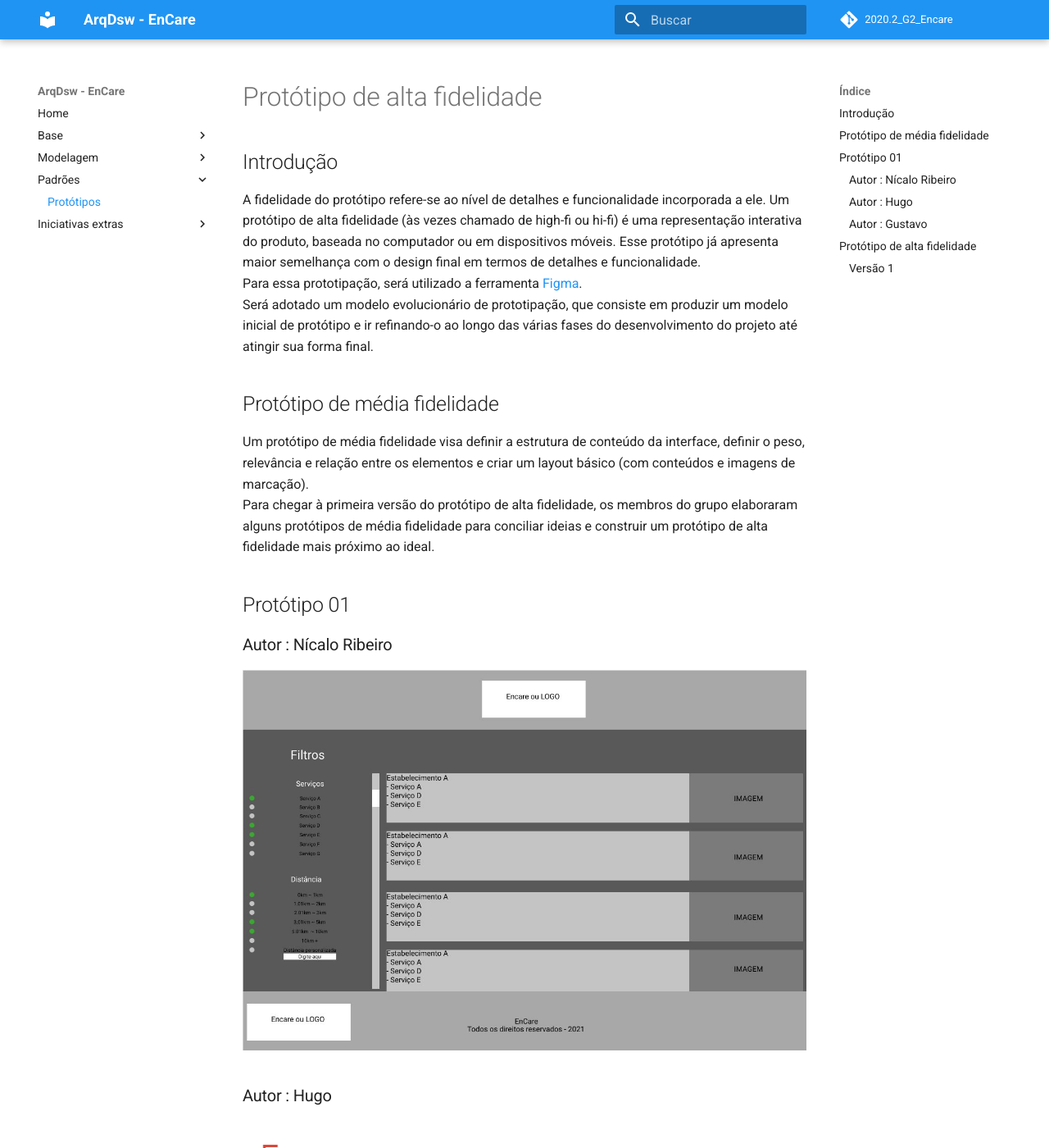
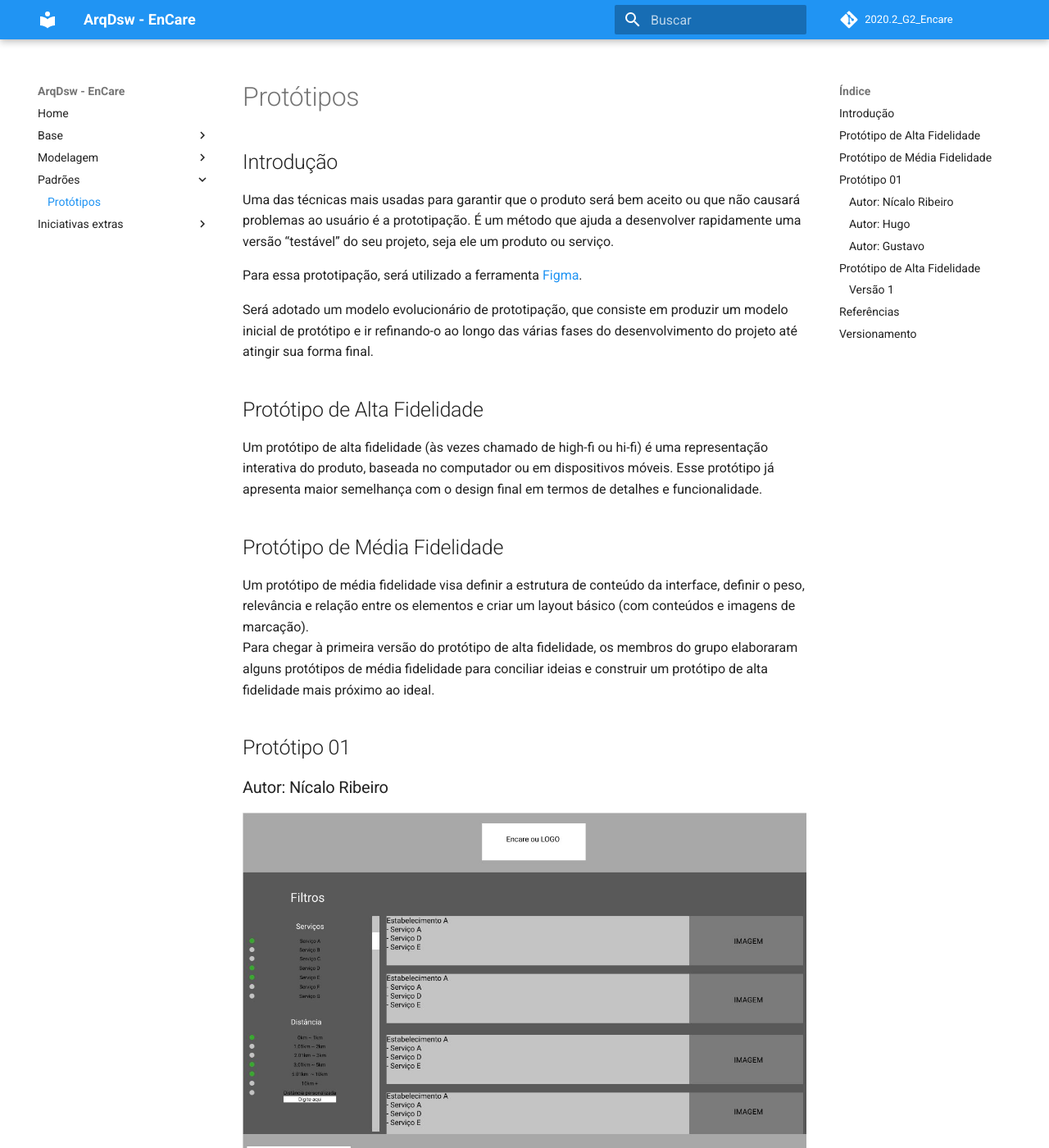
Before and after one commit to UnBArqDsw2020-2/2020.2_G2_Encare, an MkDocs documentation site: the page built from docs/Padroes/prototipos/prototipo_alta.md, in a window 1280 px wide and 1400 px high. Shown: the whole window at 82% size. Built offline with MkDocs 1.6.1 and Material for MkDocs 9.7.7, drawn with Linux system fonts in a browser that asks for light colours; comment, search, counter and statistics services are not loaded; some of the changed text lies outside the part shown.

Commit message:
[#36] adição de alguns ajustes na página de protótipos.

```diff
--- a/docs/Padroes/prototipos/prototipo_alta.md
+++ b/docs/Padroes/prototipos/prototipo_alta.md
@@ -1,35 +1,54 @@
-# Protótipo de alta fidelidade
+# Protótipos
+
 ## Introdução
-A fidelidade do protótipo refere-se ao nível de detalhes e funcionalidade incorporada a ele. Um protótipo de alta fidelidade (às vezes chamado de high-fi ou hi-fi) é uma representação interativa do produto, baseada no computador ou em dispositivos móveis. Esse protótipo já apresenta maior semelhança com o design final em termos de detalhes e funcionalidade.
+
+Uma das técnicas mais usadas para garantir que o produto será bem aceito ou que não causará problemas ao usuário é a prototipação. É um método que ajuda a desenvolver rapidamente uma versão “testável” do seu projeto, seja ele um produto ou serviço.
+
 Para essa prototipação, será utilizado a ferramenta [Figma](https://www.figma.com/).
+
 Será adotado um modelo evolucionário de prototipação, que consiste em produzir um modelo inicial de protótipo e ir refinando-o ao longo das várias fases do desenvolvimento do projeto até atingir sua forma final.
 
-## Protótipo de média fidelidade
+## Protótipo de Alta Fidelidade
+
+Um protótipo de alta fidelidade (às vezes chamado de high-fi ou hi-fi) é uma representação interativa do produto, baseada no computador ou em dispositivos móveis. Esse protótipo já apresenta maior semelhança com o design final em termos de detalhes e funcionalidade.
+
+## Protótipo de Média Fidelidade
+
 Um protótipo de média fidelidade visa definir a estrutura de conteúdo da interface, definir o peso, relevância e relação entre os elementos e criar um layout básico (com conteúdos e imagens de marcação).
 Para chegar à primeira versão do protótipo de alta fidelidade, os membros do grupo elaboraram alguns protótipos de média fidelidade para conciliar ideias e construir um protótipo de alta fidelidade mais próximo ao ideal.
 
 ## Protótipo 01
-### Autor : Nícalo Ribeiro
+### Autor: Nícalo Ribeiro
 ![Prototipo_Media_Nicalo](imagens/prototipo-media-nicalo.jpg)
 
-### Autor : Hugo
+### Autor: Hugo
 ![Prototipo_Hugo](imagens/prototipo-hugo-1.png)
 ![Prototipo_Hugo](imagens/prototipo-hugo-2.png)
 
-### Autor : Gustavo
+### Autor: Gustavo
 ![Prototipo_Gustavo](imagens/prototipo-gustavo.png)
 
-## Protótipo de alta fidelidade
+## Protótipo de Alta Fidelidade
+
 ### Versão 1
 <iframe style="border: 1px solid rgba(0, 0, 0, 0.1);" width="800" height="450" src="https://www.figma.com/embed?embed_host=share&url=https%3A%2F%2Fwww.figma.com%2Fproto%2FxJ49RxNyO7ulXwd86Gxbov%2FUntitled%3Fnode-id%3D2%253A17%26scaling%3Dscale-down" allowfullscreen></iframe>
 
 Caso haja problema na visualização, [Clicar aqui](https://www.figma.com/proto/xJ49RxNyO7ulXwd86Gxbov/Untitled?node-id=2%3A17&scaling=min-zoom).
-- - -
-# Histórico
+
+## Referências
+
+- Prototipagem de alta fidelidade: o que é, quando, por que e como usar?. Medium. Disponível em: <http://medium.com/somos-tera/prototipagem-de-alta-fidelidade-635d745b662b>. Acesso em: 18 de março de 2021.
+
+- ALEX, Jefferson. Protótipos de baixa, média e alta fidelidade. Disponível em: <https://jeffersonalex.medium.com/prot%C3%B3tipos-de-baixa-m%C3%A9dia-e-alta-fidelidade-bf04870325a6>. Acesso em: 18 de março de 2021.
+
+
+## Versionamento
+
 |Data|Descrição|Autor(es)|Versão|
 |----|---------|---------|------|
-|18/03/2021| Criação do documento | Nícalo, Gustavo, Hugo| 0.1|
-|18/03/2021| Estruturação do documento | Nícalo, Gustavo, Hugo|0.2|
-|18/03/2021| Adicao do prototipo de média 01 | Nícalo|0.3|
-|18/03/2021| Adição da primeira versão do protótipo de alta fidelidade | Nícalo|0.4|
-|18/03/2021| Adição dos protótipos do Hugo e Do Gustavo | Gustavo, Hugo, Nícalo|0.5|
+|18/03/2021| Criação do documento | Nícalo, Gustavo, Hugo | 0.1 |
+|18/03/2021| Estruturação do documento | Nícalo, Gustavo, Hugo | 0.2 |
+|18/03/2021| Adicao do prototipo de média 01 | Nícalo | 0.3 |
+|18/03/2021| Adição da primeira versão do protótipo de alta fidelidade | Nícalo | 0.4 |
+|18/03/2021| Adição dos protótipos do Hugo e Do Gustavo | Gustavo, Hugo, Nícalo | 0.5 |
+|19/03/2021| Adição de alguns ajustes na página | Gustavo | 0.6 |
```
Also changed, not shown: docs/Padroes/prototipos/imagens/prototipo-gustavo.png.
